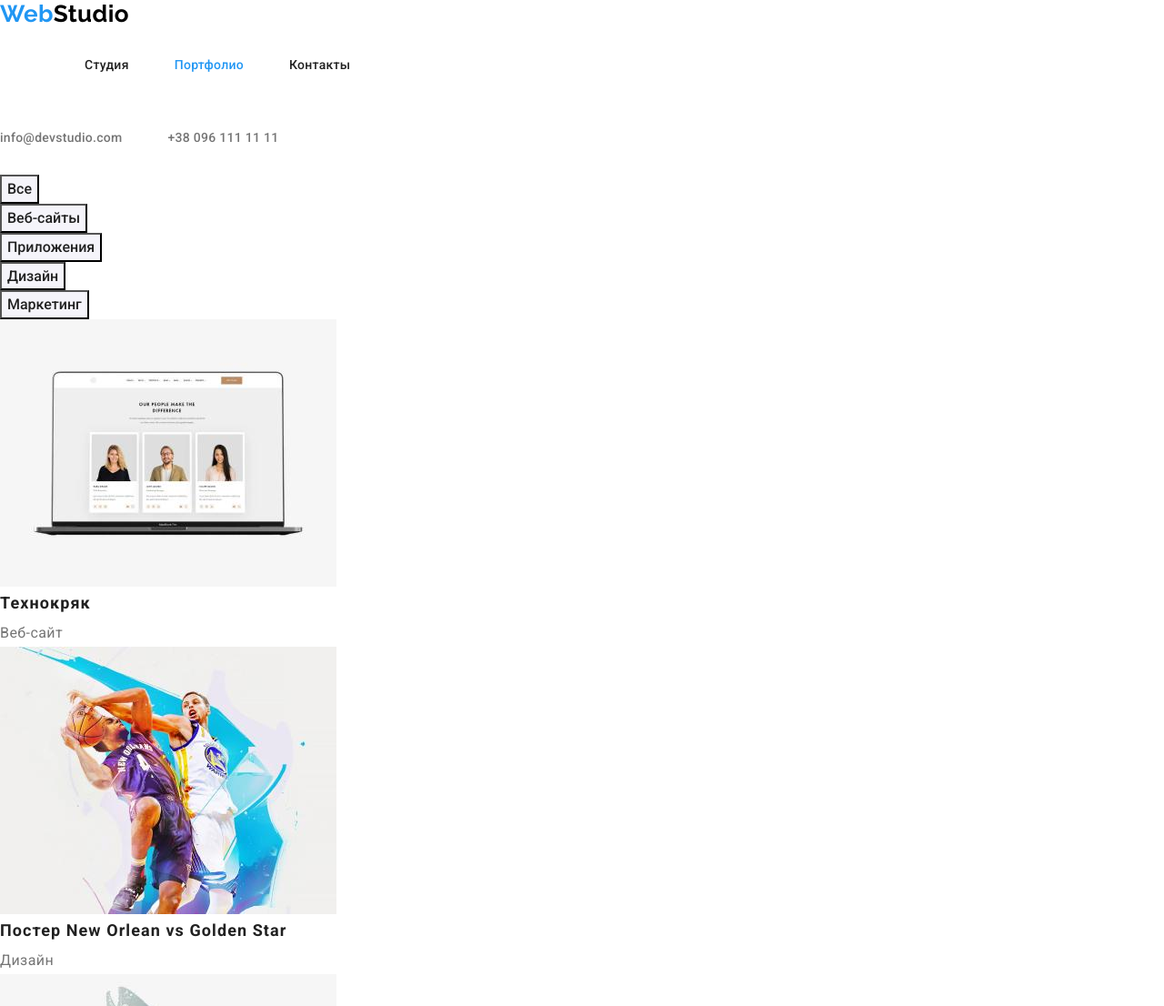
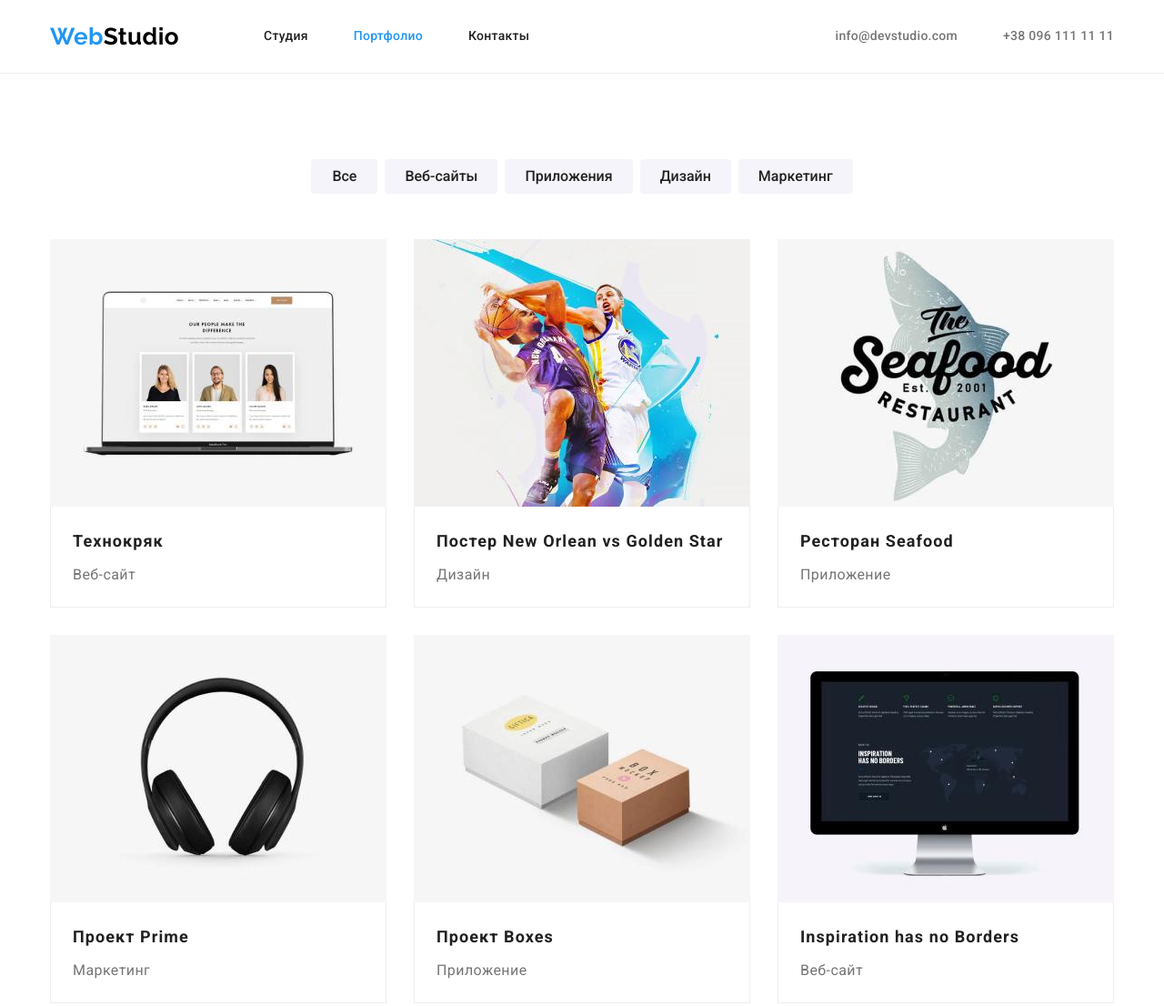
Before and after one commit to Allianet/goit-markup-hw-03, a plain HTML site: page portfolio.html in a window 1280 px wide. Shown: the top 1106 px of the page at 91% size. Drawn offline with nearby package versions, Linux system fonts and the light colour scheme.

Commit message:
закончила оформление портфолио

```diff
--- a/css/styles.css
+++ b/css/styles.css
@@ -29,7 +29,6 @@ body {
   padding-left: 15px;
   padding-right: 15px;
   margin: 0 auto;
-  outline: 2px solid tomato;
 }
 
 /* *,
@@ -51,10 +50,14 @@ p {
 }
 
 /*Верхняя линия*/
+.border {
+  border-bottom: 1px solid #ececec;
+}
 .top-line {
   display: flex;
   align-items: center;
 }
+
 .logo {
   font-family: Raleway;
   font-weight: 700;
@@ -256,6 +259,15 @@ img {
 }
 /*Портфолио*/
 
+.filters {
+  display: flex;
+  margin-bottom: 50px;
+  justify-content: center;
+}
+.filters-item:not(:last-child) {
+  margin-right: 8px;
+}
+
 .filters-btn {
   font-family: inherit;
   font-weight: 500;
@@ -264,19 +276,37 @@ img {
   color: var(--title-text-color);
   background-color: #f5f4fa;
   cursor: pointer;
+  min-width: 73px;
+  padding: 6px 22px;
+  text-align: center;
+  border: none;
+  border-radius: 4px;
 }
 .filters-btn:hover,
 .filters-btn:focus {
   color: var(--second-text-color);
   background-color: var(--accent-color);
 }
-
+.projects-list {
+  display: flex;
+  flex-wrap: wrap;
+  margin: -15px;
+}
+.projects-item {
+  margin: 15px;
+}
+.desc {
+  padding: 20px 24px;
+  border: 1px solid #eeeeee;
+  border-top: none;
+}
 .projects-title {
   font-weight: 700;
   font-size: 18px;
   line-height: 2;
   letter-spacing: 0.06em;
   color: var(--title-text-color);
+  margin-bottom: 4px;
 }
 .projects-text {
   font-size: 16px;
--- a/portfolio.html
+++ b/portfolio.html
@@ -1,6 +1,5 @@
 <!DOCTYPE html>
 <html lang="ru">
-
 <head>
     <meta charset="UTF-8">
     <meta http-equiv="X-UA-Compatible" content="IE=edge">
@@ -15,8 +14,9 @@
 </head>
 
 <body>
-    <header>
+    <header class="border">
         <!--Верхняя линия-->
+        <div class="container top-line">
         <a lang="en" href="" class="logo link">Web<span class="logo-dark">Studio</span></a>
         <nav>
             <ul class="header-list list">
@@ -39,82 +39,105 @@
                 <a href="tel:+380961111111" class="header-contacts-link link">+38 096 111 11 11</a>
             </li>
         </ul>
+        </div>
     </header>
 
     <main>
         <!--Наши проекты-->
-        <section class="projects">
+        <section class="projects section">
+            <div class="container">
             <!--заголовок этой секции скрыт-->
             <h1 class="visually-hidden">Наши проекты</h1>
             <ul class="filters list">
                 <li class="filters-item">
                     <button class="filters-btn" type="button">Все</button>
                 </li>
-                <li>
+                <li class="filters-item">
                     <button class="filters-btn" type="button">Веб-сайты</button>
                 </li>
-                <li>
+                <li class="filters-item">
                     <button class="filters-btn" type="button">Приложения</button>
                 </li>
-                <li>
+                <li class="filters-item">
                     <button class="filters-btn" type="button">Дизайн</button>
                 </li>
-                <li>
+                <li class="filters-item">
                     <button class="filters-btn" type="button">Маркетинг</button>
                 </li>
             </ul>
             <ul class="projects-list list">
-                <li>
+                <li class="projects-item">
                     <img src="./images/open macbook.jpg" alt="open macbook" width="370" height="294">
+                    <div class="desc">
                         <h2 class="projects-title">Технокряк</h2>
                         <p class="projects-text">Веб-сайт</p>
+                    </div>
                 </li>
-                <li>
+                <li class="projects-item">
                     <img src="./images/two mens playing basketball.jpg" alt="two mens playing basketball" width="370" height="294">
+                    <div class="desc">
                         <h2 class="projects-title">Постер <span lang="en">New Orlean vs Golden Star</span></h2>
                         <p class="projects-text">Дизайн</p>
+                    </div>
                 </li>
-                <li>
+                <li class="projects-item">
                     <img src="./images/seafood logo.jpg" alt="seafood logo" width="370" height="294">
+                    <div class="desc">
                         <h2 class="projects-title">Ресторан <span lang="en">Seafood</span></h2>
                         <p class="projects-text">Приложение</p>
+                    </div>
                 </li>
-                <li>
+                <li class="projects-item">
                     <img src="./images/headphones.jpg" alt="headphones" width="370" height="294">
+                    <div class="desc">
                         <h2 class="projects-title">Проект <span lang="en">Prime</span></h2>
                         <p class="projects-text">Маркетинг</p>
+                    </div>
                 </li>
-                <li>
+                <li class="projects-item">
                     <img src="./images/two boxes.jpg" alt="two boxes" width="370" height="294">
+                    <div class="desc">
                         <h2 class="projects-title">Проект <span lang="en">Boxes</span></h2>
                         <p class="projects-text">Приложение</p>
+                    </div>
                 </li>
-                <li>
+                <li class="projects-item">
                     <img src="./images/monitor.jpg" alt="monitor" width="370" height="294">
+                    <div class="desc">
                         <h2 class="projects-title" lang="en">Inspiration has no Borders</h2>
                         <p class="projects-text">Веб-сайт</p>
+                    </div>
                 </li>
-                <li>
+                <li class="projects-item">
                     <img src="./images/open book.jpg" alt="open book" width="370" height="294">
+                    <div class="desc">
                         <h2 class="projects-title">Издание <span lang="en">Limited Edition</span></h2>
                         <p class="projects-text">Дизайн</p>
+                    </div>
                 </li>
-                <li>
+                <li class="projects-item">
                     <img src="./images/label.jpg" alt="label" width="370" height="294">
+                    <div class="desc">
                         <h2 class="projects-title">Проект <span lang="en">LAB</span></h2>
                         <p class="projects-text">Маркетинг</p>
+                    </div>
                 </li>
-                <li>
+                <li class="projects-item">
                     <img src="./images/hands on laptop keyboard.jpg" alt="hands on laptop keyboard" width="370" height="294">
+                    <div class="desc">
                         <h2 class="projects-title" lang="en">Growing Business</h2>
                         <p class="projects-text">Приложение</p>
+                    </div>
                 </li>
             </ul>
+            </div>
+
         </section>
     </main>
 
+    <!--Подвал-->
     <footer class="footer">
-        <!--Подвал-->
+        <div class="container">
                     <a lang="en" href="" class="logo link">Web<span class="logo-clear">Studio</span></a>
                     <address class="footer-adress">
                         <ul class="footer-list list">
@@ -129,6 +152,7 @@
                             </li>
                         </ul>
                     </address>
+        </div>
     </footer>
     </body>
 </html>
```
Lines whose indentation alone changed are shown as unchanged.
